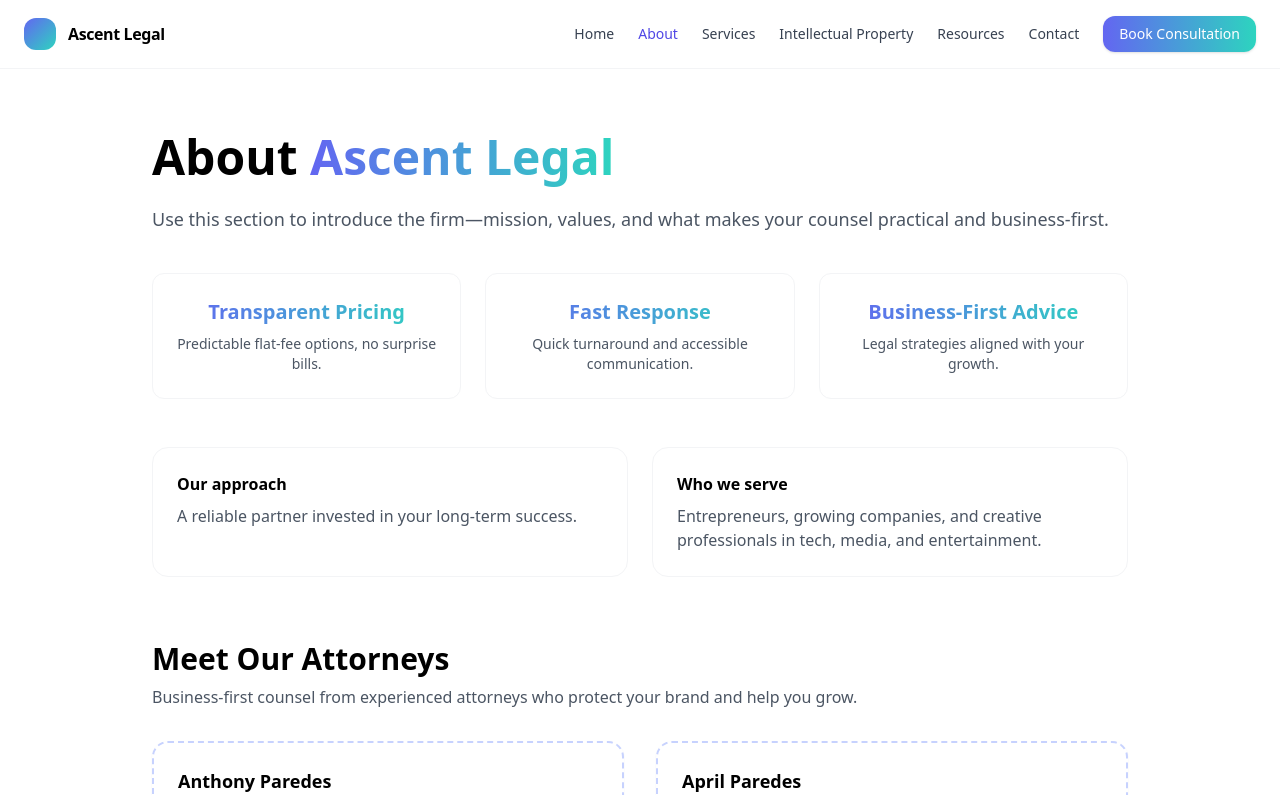
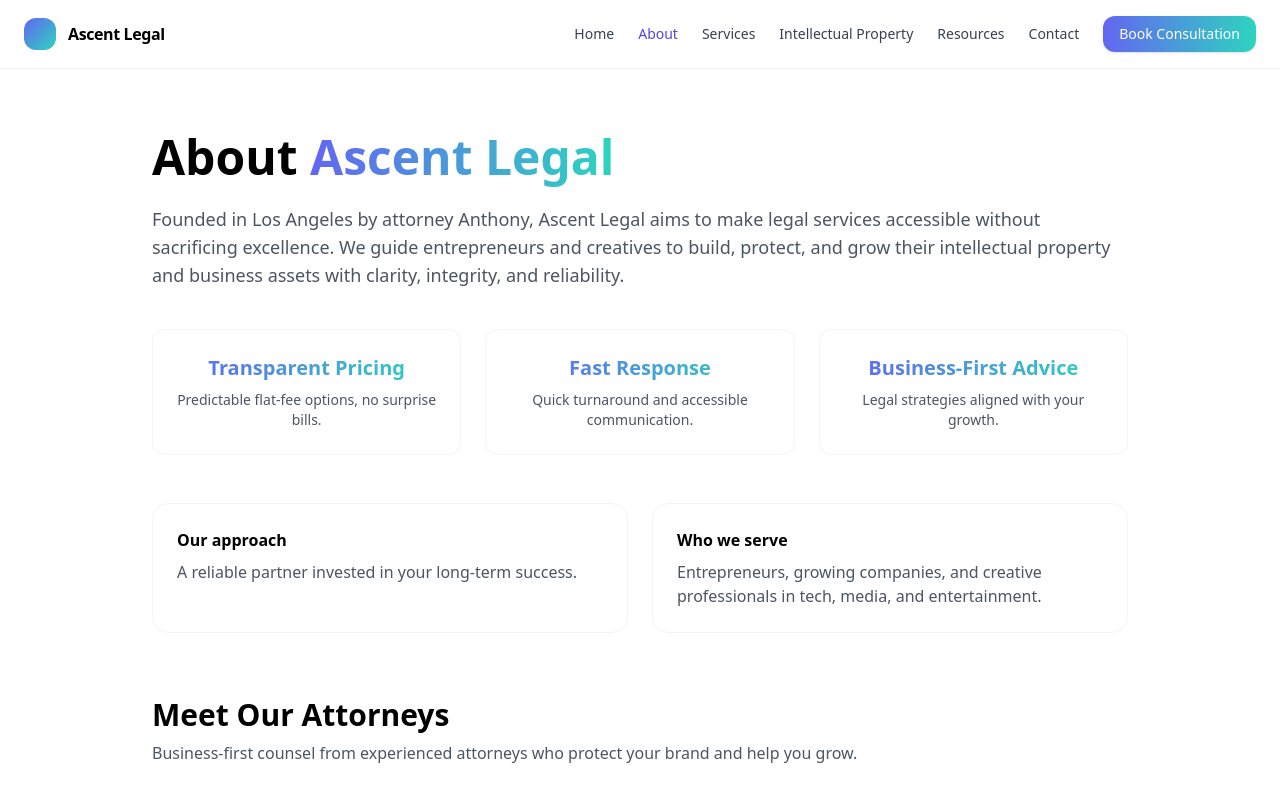
Before and after one commit to ajdreams17/Ascentlegal, a Next.js app: page /about in a window 1280 px wide. Shown: the top 795 px of the page. Built offline with nearby package versions, Linux system fonts and the light colour scheme.

Commit message:
Update page.jsx

```diff
--- a/app/about/page.jsx
+++ b/app/about/page.jsx
@@ -19,8 +19,7 @@ export default function AboutPage() {
         About <span className="bg-gradient-to-r from-indigo-500 to-teal-400 bg-clip-text text-transparent">Ascent Legal</span>
       </h1>
       <p className="mt-6 text-lg text-gray-600">
-        Use this section to introduce the firm—mission, values, and what makes your counsel practical and business-first.
-      </p>
+Founded in Los Angeles by attorney Anthony, Ascent Legal aims to make legal services accessible without sacrificing excellence. We guide entrepreneurs and creatives to build, protect, and grow their intellectual property and business assets with clarity, integrity, and reliability.      </p>
 
       {/* ===== Stats ===== */}
  <div className="mt-10 grid sm:grid-cols-3 gap-6">
```
